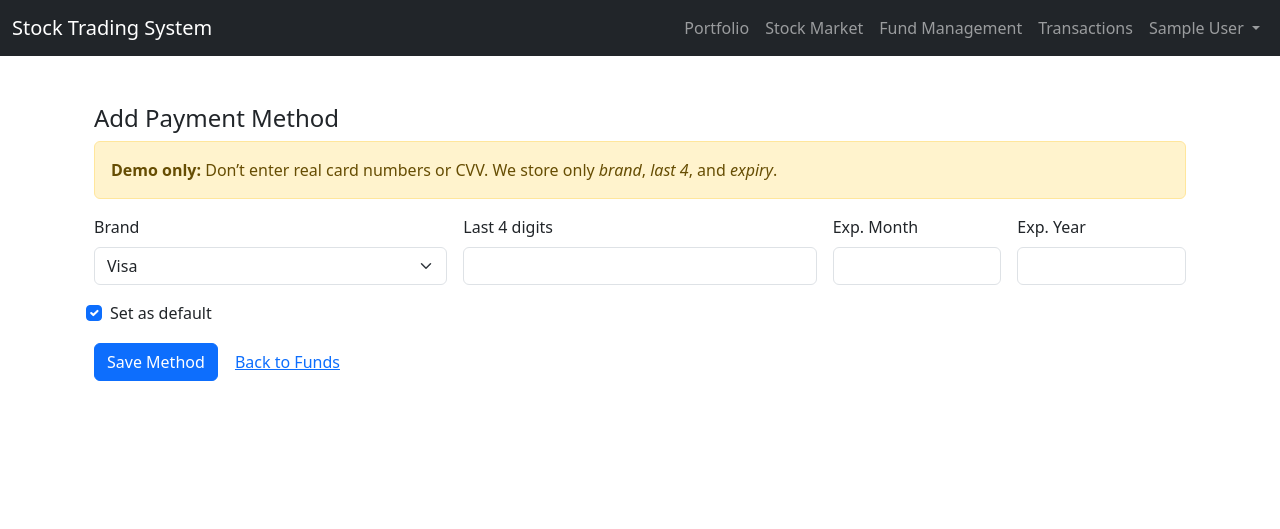
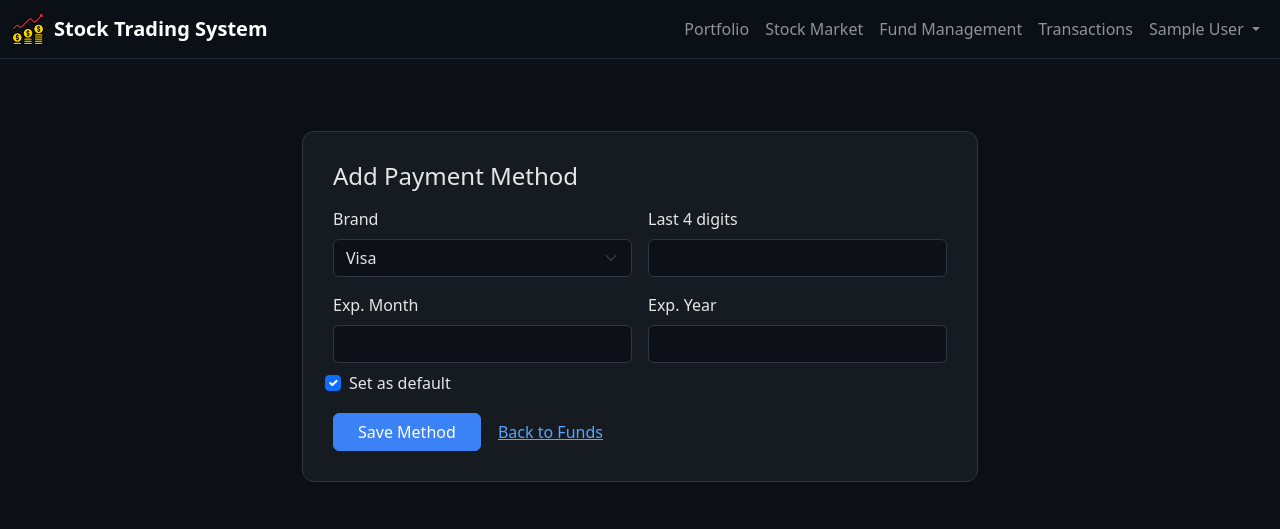
Before and after one commit to abhiyayi04/Trading-Platform-v2, a Flask app: page /payment-methods/add in a window 1280 px wide. Shown: the top 529 px of the page. Run offline with Flask 3, Linux system fonts and the light colour scheme; the visitor is signed in with stand-in values (Sample User, id 1).

Commit message:
Made UI changes and added CSS file

```diff
--- a/app.py
+++ b/app.py
@@ -238,7 +238,6 @@ def update_all_stock_prices():
         for stock in Stock.query.all():
             stock.price = update_price(stock.price)
         db.session.commit()
-        print("Stock prices updated")
 
 def market_is_open():
     settings = MarketSettings.query.first()
--- /dev/null
+++ b/static/css/styles.css
@@ -0,0 +1,154 @@
+body {
+    background-color: #0d1117;
+    color: #e6e6e6;
+}
+
+.navbar {
+    background-color: #0b0f16 !important;
+    border-bottom: 1px solid #1f2937;
+}
+
+.navbar-brand {
+    font-weight: 600;
+    font-size: 1.25rem;
+}
+
+.auth-card {
+    background-color: #161b22;
+    border: 1px solid #30363d;
+    border-radius: 12px;
+    padding: 30px;
+}
+
+.auth-header {
+    font-size: 1.3rem;
+    margin-bottom: 20px;
+    font-weight: 600;
+    color: #e6e6e6;
+}
+
+.form-control {
+    background-color: #0d1117;
+    border: 1px solid #30363d;
+    color: #e6e6e6;
+}
+
+.form-control:focus {
+    background-color: #0d1117;
+    border-color: #58a6ff;
+    box-shadow: none;
+    color: #e6e6e6;
+}
+
+.btn-primary {
+    background-color: #3b82f6;
+    border-color: #3b82f6;
+}
+
+.btn-primary:hover {
+    background-color: #2563eb;
+    border-color: #2563eb;
+}
+
+.login-container {
+    display: flex;
+    justify-content: space-between;
+    align-items: center;
+    margin-top: 60px;
+}
+
+.left-section {
+    width: 48%;
+    padding-left: 30px;
+}
+
+.left-section h1 {
+    font-size: 2.2rem;
+    font-weight: 700;
+    margin-bottom: 10px;
+}
+
+.left-section p {
+    font-size: 1.1rem;
+    opacity: 0.8;
+}
+
+.right-section {
+    width: 38%;
+    margin-right: 40px;
+}
+
+.caption-logo {
+    width: 140px;
+    margin-bottom: 20px;
+}
+
+
+
+input[type="time"]::-webkit-calendar-picker-indicator {
+    filter: invert(1);
+    opacity: 1;
+}
+
+input[type="date"]::-webkit-calendar-picker-indicator {
+    filter: invert(1);
+    opacity: 1;
+}
+
+.fund-card {
+    background-color: #161b22 !important;
+    color: #e6e6e6 !important;
+    border: 1px solid #30363d !important;
+    border-radius: 10px !important;
+}
+
+.fund-header {
+    background-color: transparent !important;
+    border-bottom: none !important;
+    color: #e6e6e6 !important;
+    padding-left: 0 !important;
+}
+
+.fund-input {
+    background-color: #0d1117 !important;
+    border: 1px solid #30363d !important;
+    color: #e6e6e6 !important;
+}
+
+.fund-input:focus {
+    border-color: #58a6ff !important;
+    box-shadow: none !important;
+    color: #e6e6e6 !important;
+}
+
+.fund-card h1,
+.fund-card h2,
+.fund-card h3,
+.fund-card h4,
+.fund-card h5,
+.fund-card h6,
+.fund-card label,
+.fund-card p,
+.fund-card span {
+    color: #e6e6e6 !important;
+}
+
+.fund-card .list-group-item {
+    background-color: #161b22 !important;
+    border-color: #30363d !important;
+    color: #e6e6e6 !important;
+}
+
+.fund-table {
+    background-color: #161b22 !important;
+    color: #e6e6e6 !important;
+}
+
+.fund-table thead {
+    background-color: #1f242d !important;
+    color: #fff !important;
+}
+
+.fund-table tbody tr:hover {
+    background-color: #1e2632 !important;
+}
--- a/templates/base.html
+++ b/templates/base.html
@@ -10,17 +10,18 @@
 
   <!-- Bootstrap -->
   <link href="https://cdn.jsdelivr.net/npm/bootstrap@5.3.2/dist/css/bootstrap.min.css" rel="stylesheet">
-
-  <!-- Optional icons -->
-  <link rel="icon" href="{{ url_for('static', filename='favicon.ico') }}">
-  <link rel="apple-touch-icon" href="{{ url_for('static', filename='apple-touch-icon.png') }}">
-  <link rel="apple-touch-icon-precomposed" href="{{ url_for('static', filename='apple-touch-icon-precomposed.png') }}">
+  <link rel="stylesheet" href="{{ url_for('static', filename='css/styles.css') }}">
 </head>
 <body>
   <!-- Navbar -->
   <nav class="navbar navbar-expand-lg navbar-dark bg-dark">
     <div class="container-fluid">
-      <a class="navbar-brand" href="{{ url_for('home') }}">Stock Trading System</a>
+      <a class="navbar-brand d-flex align-items-center" href="{{ url_for('home') }}">
+        <img src="{{ url_for('static', filename='img/logo.png') }}"
+        alt="Logo"
+        style="height:32px; width:auto; margin-right:10px;">
+        Stock Trading System
+      </a>
       <button class="navbar-toggler" type="button" data-bs-toggle="collapse" data-bs-target="#navbarNav">
         <span class="navbar-toggler-icon"></span>
       </button>
@@ -108,5 +109,17 @@
   </div>
 
   <script src="https://cdn.jsdelivr.net/npm/bootstrap@5.3.2/dist/js/bootstrap.bundle.min.js"></script>
+  <script>
+    setTimeout(() => {
+      const alerts = document.querySelectorAll('.alert');
+      alerts.forEach(alert => {
+        alert.style.transition = "opacity 0.5s";
+        alert.style.opacity = "0";
+
+        setTimeout(() => alert.remove(), 500);
+      });
+    }, 3000);
+  </script>
+
 </body>
 </html>
--- a/templates/funds.html
+++ b/templates/funds.html
@@ -7,7 +7,6 @@
       <p class="lead">Current Balance: <strong>${{ "%.2f"|format(user.funds) }}</strong></p>
 
       <div class="row g-3">
-        <!-- LEFT: DEPOSIT -->
         <div class="col-md-6">
           <form id="deposit-form" class="row g-2" method="POST" action="{{ url_for('deposit_funds') }}">
             <div class="col-12">
@@ -61,7 +60,6 @@
             </div>
           </form>
 
-          <!-- Card management -->
           {% if methods and methods|length > 0 %}
             <div class="mt-3">
               {% for m in methods %}
@@ -92,7 +90,6 @@
           {% endif %}
         </div>
 
-        <!-- RIGHT: WITHDRAW -->
         <div class="col-md-6">
           <form class="row g-2" method="POST" action="{{ url_for('withdraw_funds') }}">
             <div class="col-12">
--- a/templates/payment_methods_add.html
+++ b/templates/payment_methods_add.html
@@ -1,17 +1,18 @@
 {% extends "base.html" %}
 {% block content %}
-<div class="container py-4">
-  <h4>Add Payment Method</h4>
 
-  <div class="alert alert-warning">
-    <strong>Demo only:</strong> Don’t enter real card numbers or CVV.
-    We store only <em>brand</em>, <em>last 4</em>, and <em>expiry</em>.
-  </div>
+<div class="container py-5" style="max-width: 700px;">
+
+  <div class="auth-card shadow">
+
+    <h4 class="mb-3" style="color: #e6e6e6;">Add Payment Method</h4>
 
     <form method="POST" class="row g-3">
-    <div class="col-md-4">
-      <label class="form-label">Brand</label>
-      <select name="brand" class="form-select" required>
+
+      <div class="col-md-6">
+        <label class="form-label" style="color:#e6e6e6;">Brand</label>
+        <select name="brand" class="form-select form-control" required
+                style="background-color:#0d1117; color:#e6e6e6; border:1px solid #30363d;">
           <option>Visa</option>
           <option>Mastercard</option>
           <option>Amex</option>
@@ -19,30 +20,50 @@
         </select>
       </div>
 
-    <div class="col-md-4">
-      <label class="form-label">Last 4 digits</label>
-      <input type="text" name="last4" class="form-control" maxlength="4" pattern="\d{4}" required>
+      <div class="col-md-6">
+        <label class="form-label" style="color:#e6e6e6;">Last 4 digits</label>
+        <input type="text"
+               name="last4"
+               maxlength="4"
+               class="form-control"
+               pattern="\d{4}"
+               required>
       </div>
 
-    <div class="col-md-2">
-      <label class="form-label">Exp. Month</label>
-      <input type="number" name="exp_month" class="form-control" min="1" max="12" required>
+      <div class="col-md-6">
+        <label class="form-label" style="color:#e6e6e6;">Exp. Month</label>
+        <input type="number"
+               name="exp_month"
+               class="form-control"
+               min="1"
+               max="12"
+               required>
       </div>
 
-    <div class="col-md-2">
-      <label class="form-label">Exp. Year</label>
-      <input type="number" name="exp_year" class="form-control" min="2025" required>
+      <div class="col-md-6">
+        <label class="form-label" style="color:#e6e6e6;">Exp. Year</label>
+        <input type="number"
+               name="exp_year"
+               class="form-control"
+               min="2025"
+               required>
       </div>
 
-    <div class="col-12 form-check">
+      <div class="col-12 form-check mt-2">
         <input class="form-check-input" type="checkbox" name="is_default" id="is_default" checked>
-      <label class="form-check-label" for="is_default">Set as default</label>
+        <label class="form-check-label" for="is_default" style="color:#e6e6e6;">
+          Set as default
+        </label>
       </div>
 
-    <div class="col-12">
-      <button class="btn btn-primary">Save Method</button>
-      <a class="btn btn-link" href="{{ url_for('funds') }}">Back to Funds</a>
+      <div class="col-12 mt-3">
+        <button class="btn btn-primary px-4">Save Method</button>
+        <a class="btn btn-link" href="{{ url_for('funds') }}" style="color:#58a6ff;">Back to Funds</a>
       </div>
+
     </form>
   </div>
+
+</div>
+
 {% endblock %}
```
Also changed, not shown: config.py (+8 -3 lines), templates/admin_sign_up.html (+17 -10 lines), templates/change_market.html (+54 -31 lines), templates/create_stock.html (+26 -7 lines), templates/login.html (+22 -10 lines), templates/market.html (+29 -11 lines), templates/portfolio.html (+33 -14 lines), templates/sign_up.html (+19 -5 lines), README.md, static/img/logo.png (added). Lines whose indentation alone changed are shown as unchanged.
